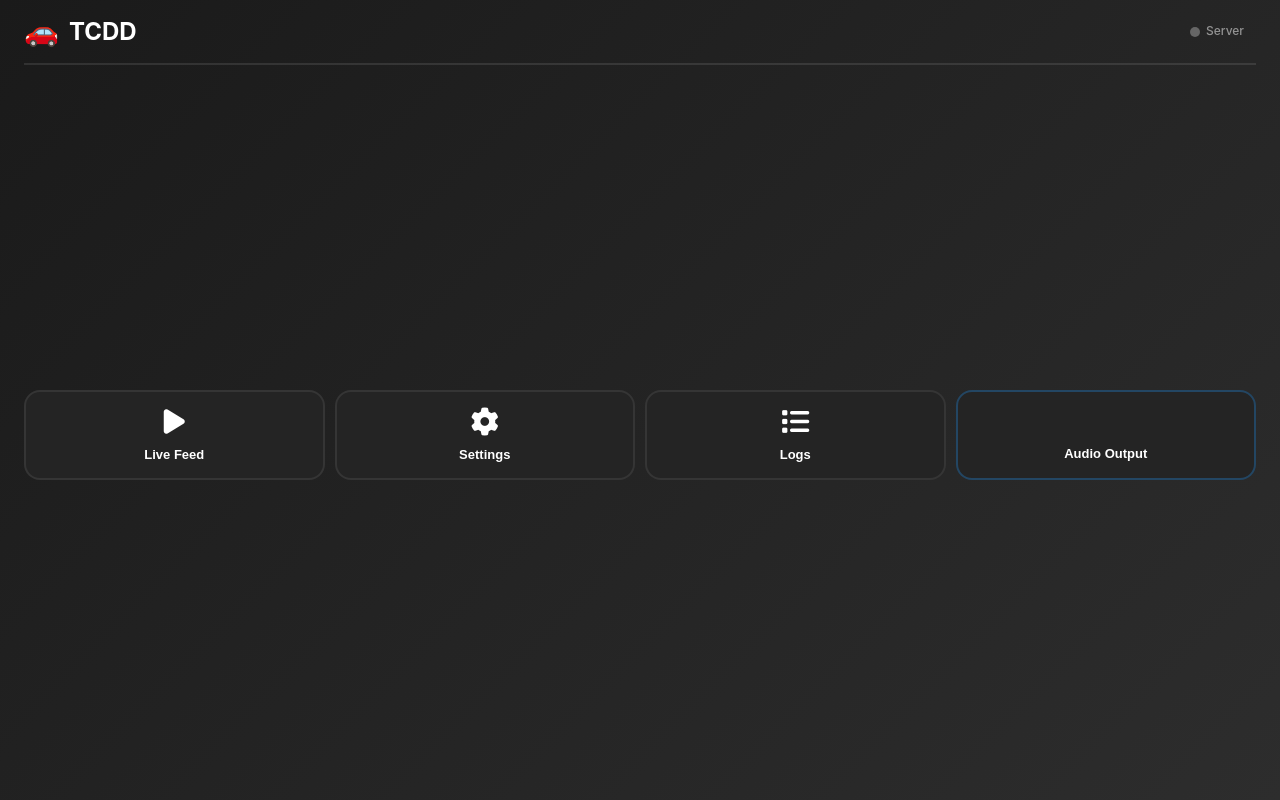
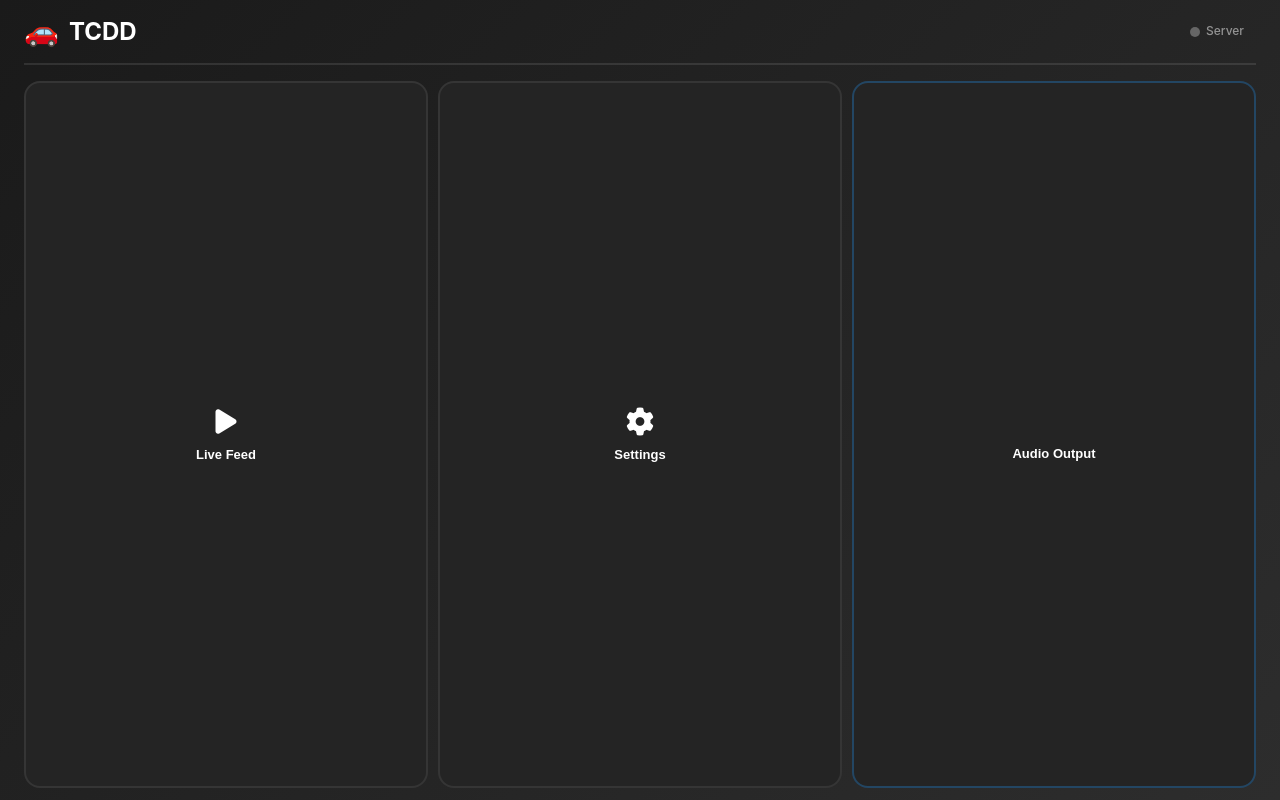
Before and after one commit to tcdd-thesis/tcdd-dev, a Flask app: page /mobile in a window 1280 px wide. Run offline with Flask 3, Linux system fonts and the light colour scheme; parts of the project's set-up code (start-up, migrations or seed data) failed here and were passed over.

Commit message:
feat: Update menu button layout and hide non-functional logs button

```diff
--- a/frontend/static/css/mobile.css
+++ b/frontend/static/css/mobile.css
@@ -189,10 +189,10 @@ body {
 /* ========== Menu Buttons ========== */
 .menu-buttons {
     flex: 1;
-    display: grid;
-    grid-template-columns: 1fr 1fr;
+    display: flex;
+    flex-direction: column;
     gap: 12px;
-    align-content: center;
+    justify-content: center;
 }
 
 .menu-btn {
@@ -867,11 +867,12 @@ body {
     }
 
     .menu-buttons {
-        grid-template-columns: repeat(4, 1fr);
+        flex-direction: row;
         gap: 10px;
     }
 
     .menu-btn {
+        flex: 1;
         padding: 16px 12px;
     }
 
--- a/frontend/templates/index.html
+++ b/frontend/templates/index.html
@@ -68,10 +68,11 @@
                     <span class="label">Settings</span>
                 </button>
 
-                <button class="menu-btn" data-page="logs">
+                <!-- Hidden: Violation Logs button (non-functional) -->
+                <!-- <button class="menu-btn" data-page="logs">
                     <span class="icon"><i class="fa-solid fa-list"></i></span>
                     <span class="label">Logs</span>
-                </button>
+                </button> -->
             </div>
         </div>
     </div>
--- a/frontend/templates/mobile.html
+++ b/frontend/templates/mobile.html
@@ -52,10 +52,11 @@
                     <span class="label">Settings</span>
                 </button>
 
-                <button class="menu-btn" data-page="logs">
+                <!-- Hidden: Violation Logs button (non-functional) -->
+                <!-- <button class="menu-btn" data-page="logs">
                     <span class="icon"><i class="fa-solid fa-list"></i></span>
                     <span class="label">Logs</span>
-                </button>
+                </button> -->
 
                 <button class="menu-btn menu-btn-audio" onclick="openAudioModal()">
                     <span class="icon"><i class="fa-solid fa-volume-high"></i></span>
```
